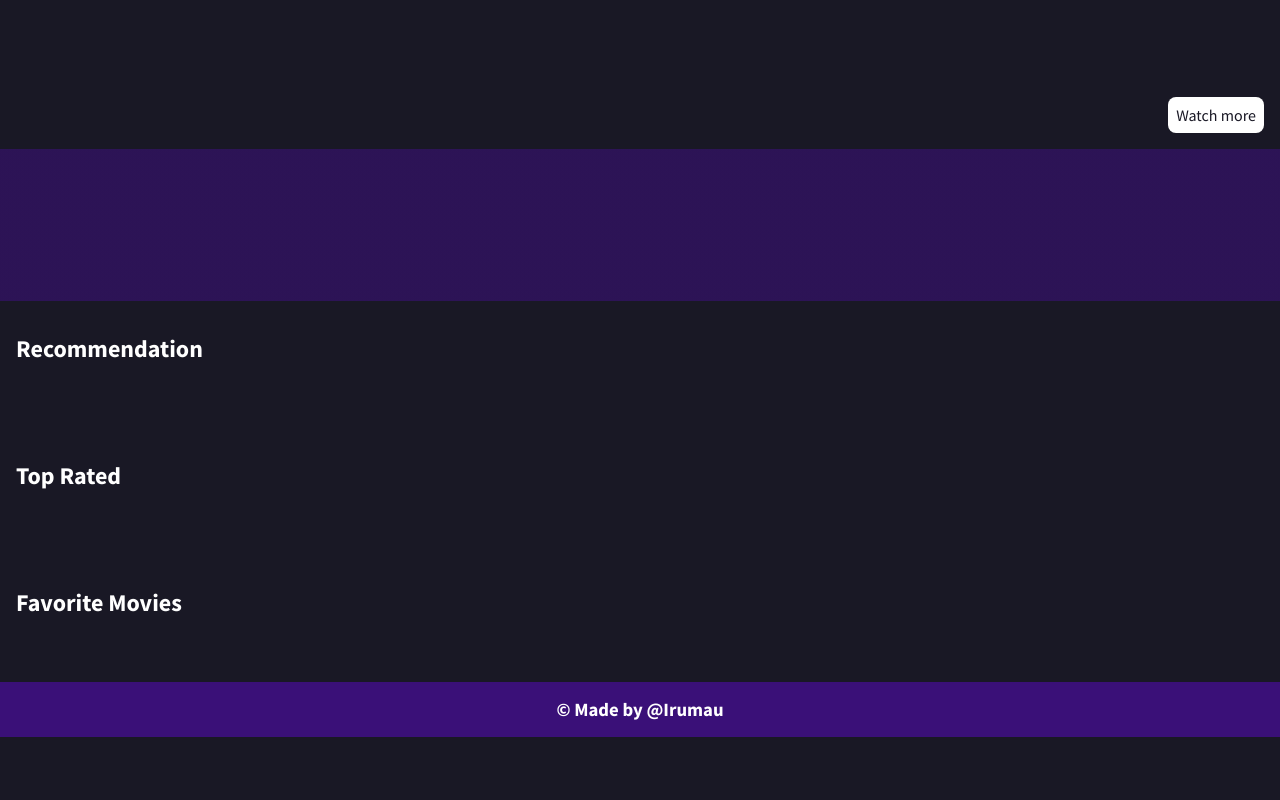
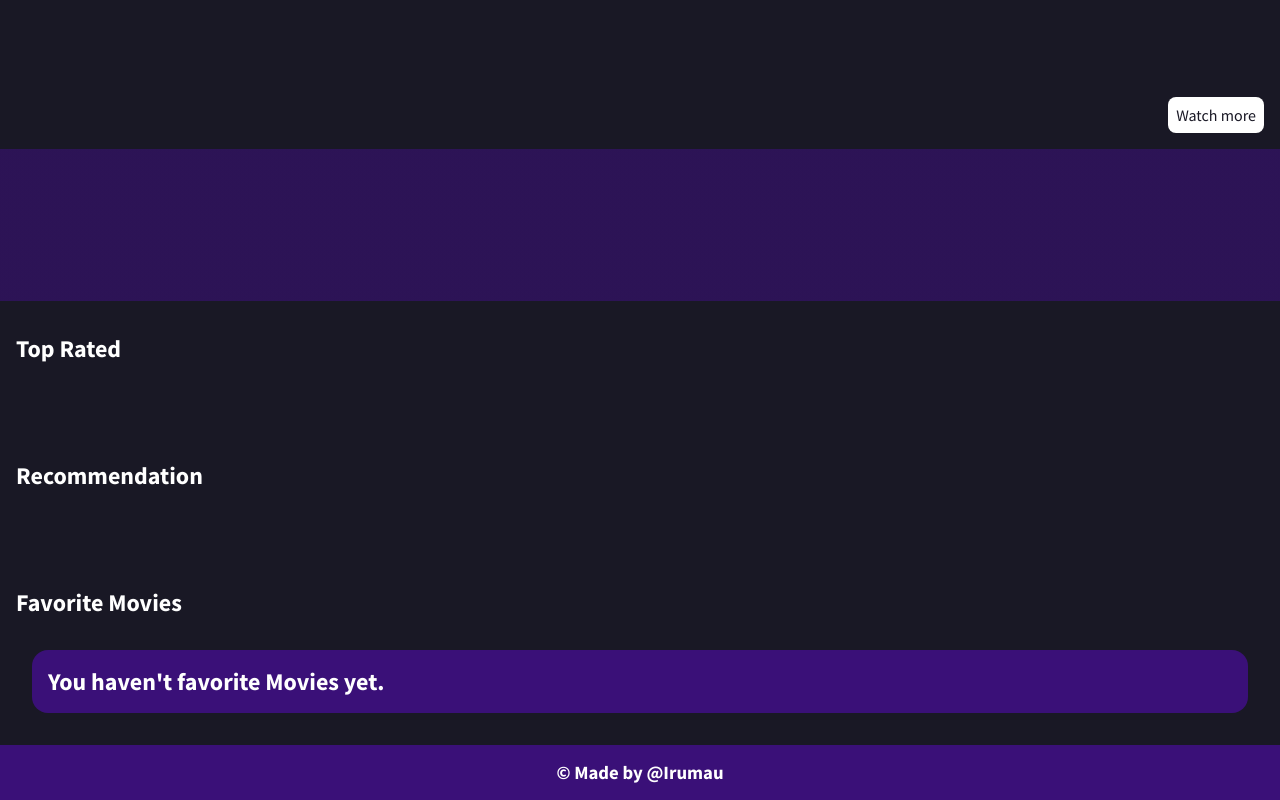
Before and after one commit to Irumau/movie-web, a website with bundled scripts: page index.html in a window 1280 px wide. Shown: the part 499-1299 px from the top of the page. Before the commit the page ends 1236 px from the top, so only its background shows below. Built offline with nearby package versions, Linux system fonts and the light colour scheme; no server answers.

Commit message:
Se agrego mensaje cuando la lista de peliculas favoritas estaba vacia. Con sus respectivos estilos

```diff
--- a/css/styles.css
+++ b/css/styles.css
@@ -578,6 +578,10 @@ figure{
 }
 
 
+.emptyFavoriteList{
+    padding: 1rem;
+}
+
 @keyframes skeleton {
     0%{
         background-position: -100% 0;
--- a/index.html
+++ b/index.html
@@ -43,6 +43,19 @@
         </div>
     </section>
     <section class="movieList-Section"  id="movieAndSeriesSection">
+
+        <h2 class="movieList__topRated">Top Rated</h2>
+
+        <article class="topRated__movies">
+            <div class="movieList__container scrollStyle" id="topRatedMovies">
+                <!-- <div class="movieList__container-info">
+                    <img src="https://prod-ripcut-delivery.disney-plus.net/v1/variant/disney/863E75A035911DBA10F8D7EE1E433A12A1BF4915670B66597AC31C585A291942/scale?width=1200&aspectRatio=1.78&format=jpeg" alt="Movie "
+                    class="movieList__img">
+                    <h3 class="movieList__title-movie">Avenger: EndGame</h3>
+                </div> -->
+        </article>
+
+
         <h2 class="movieList__recommendation">Recommendation</h2>
         <article class="movieList__section" >
             <div class="movieList__container scrollStyle" id="containerRecommendation">
@@ -54,17 +67,6 @@
             </div>
          </article>
 
-            <h2 class="movieList__topRated">Top Rated</h2>
-
-            <article class="topRated__movies">
-                <div class="movieList__container scrollStyle" id="topRatedMovies">
-                    <!-- <div class="movieList__container-info">
-                        <img src="https://prod-ripcut-delivery.disney-plus.net/v1/variant/disney/863E75A035911DBA10F8D7EE1E433A12A1BF4915670B66597AC31C585A291942/scale?width=1200&aspectRatio=1.78&format=jpeg" alt="Movie "
-                        class="movieList__img">
-                        <h3 class="movieList__title-movie">Avenger: EndGame</h3>
-                    </div> -->
-                </div>
-            </article>
 
          <h2 class="movieList__likedMovies">Favorite Movies</h2>
         <article id="liked" class="liked__movies">
--- a/main.js
+++ b/main.js
@@ -1,6 +1,6 @@
 import { API_KEY } from "./src/secrets.js";
 import { eventMenuHamburguesa } from "./src/menuHamburguesa.js";
-import { navigator, getPaginated} from './src/navigation.js';
+import { navigator, getPaginated } from './src/navigation.js';
 
 // Data
 
@@ -15,32 +15,34 @@ const api = axios.create({
     },
 });
 
-function likedMoviesList(){
+function likedMoviesList() {
     const item = JSON.parse(localStorage.getItem('liked_movies'));
     let movies;
-    if(item){
+    if (item) {
         movies = item
     }else{
         movies = {};
     }
+
     return movies;
 }
 
-function likeMovie(movie){
+function likeMovie(movie) {
     //movie.id
     const likedMovies = likedMoviesList();
 
-
     //si la pelicula esta en localStorage
-    if(likedMovies[movie.id]){
+    if (likedMovies[movie.id]) {
         //removerla del localStorage
         likedMovies[movie.id] = undefined;
-    }else{
+    } else {
         //agregar a local storage
         likedMovies[movie.id] = movie;
     }
 
-    localStorage.setItem('liked_movies',JSON.stringify(likedMovies));
+
+    localStorage.setItem('liked_movies', JSON.stringify(likedMovies));
+
 }
 
 
@@ -109,12 +111,11 @@ function createMovies(movies, container, { clean = true }) {
         movieBtn.appendChild(movieBtnHeart);
 
         likedMoviesList()[movie.id] && movieBtn.classList.toggle('fa-heart--like');
-        movieBtn.addEventListener('click', ()=>{
+        movieBtn.addEventListener('click', () => {
             console.log('me agregaste a favoritos');
             movieBtn.classList.toggle('fa-heart--like');
             //save in LS
             likeMovie(movie);
-
             //I called getLikedMovies to refresh the liked movie section at the moment you press a likedBtn;
             getLikedMovies();
         })
@@ -230,7 +231,6 @@ const getMoviesBySearch = async (query) => {
     genericListTitle.textContent = '';
 }
 
-
 const getTrendingMovies = async () => {
     const { data } = await api(`trending/movie/day`);
     const movies = data.results;
@@ -280,7 +280,6 @@ const getMovieById = async (id) => {
 }
 
 const ulMovieList = document.createElement('ul');
-
 const getRelatedMoviesId = async (id) => {
     const { data } = await api(`movie/${id}/recommendations`);
     const movieRecommendations = data.results;
@@ -319,7 +318,7 @@ const getRelatedMoviesId = async (id) => {
         movieBtn.appendChild(movieBtnHeart);
 
         likedMoviesList()[movie.id] && movieBtn.classList.toggle('fa-heart--like');
-        movieBtn.addEventListener('click', ()=>{
+        movieBtn.addEventListener('click', () => {
             console.log('me agregaste a favoritos');
             movieBtn.classList.toggle('fa-heart--like');
             //save in LS
@@ -346,32 +345,45 @@ const getRelatedMoviesId = async (id) => {
     })
 };
 
-const getPaginatedGenres = async ()=>{
+const getPaginatedGenres = async () => {
 
     const [_, genresData] = location.hash.split('='); // => ['#category', 'id-name'];
     const [genresId] = genresData.split('-');
 
 
-    getPaginated(`discover/movie`,{genresId})
+    getPaginated(`discover/movie`, { genresId })
 }
-const getPaginatedSearch = async()=>{
+
+const getPaginatedSearch = async () => {
 
     const [_, query] = location.hash.split('='); // => ['#search', 'buscador'];
 
-    getPaginated(`search/movie`,{query})
+    getPaginated(`search/movie`, { query })
 }
 
 
-function getLikedMovies(){
+const h2EmptyList = document.createElement('h2');
+const h2EmptyListText = document.createTextNode(`You haven't favorite Movies yet.`);
+function getLikedMovies() {
 
     const likedMovies = likedMoviesList();
 
+
+    const likedMoviesContainer = document.getElementById('LikedMovies');
+    likedMoviesContainer.innerHTML = '';
     const likedMoviesArray = Object.values(likedMovies);
-    const likedMoviesContainer = document.getElementById('LikedMovies');
+
+    if (likedMoviesArray.length === 0) {
+        h2EmptyList.classList.add('emptyFavoriteList');
+        h2EmptyList.appendChild(h2EmptyListText);
+        likedMoviesContainer.appendChild(h2EmptyList);
+    }else{
+        createMovies(likedMoviesArray, likedMoviesContainer, { clean: true });
+    }
+
+}
 
 
-    createMovies(likedMoviesArray,likedMoviesContainer, {clean:true});
-}
 
 eventMenuHamburguesa();
 navigator();
```
Lines whose indentation alone changed are shown as unchanged.
